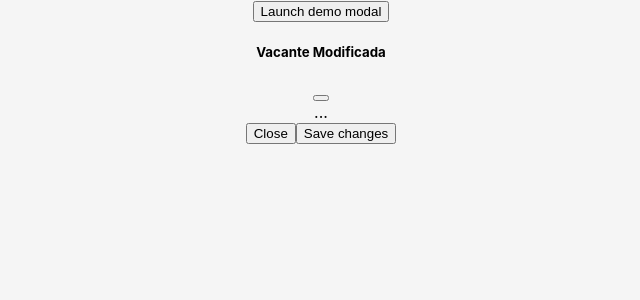
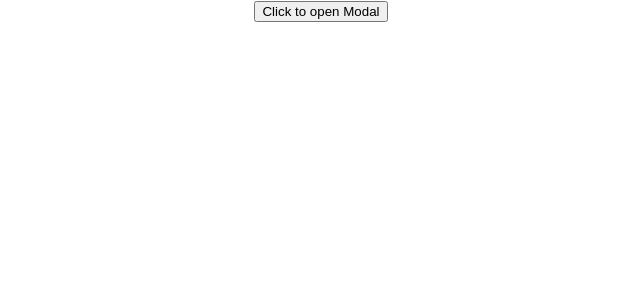
Before and after one commit to MASC95/Kodemia23g, a React (Create React App) app: page / in a window 1280 px wide. Shown: the top 300 px of the page, without its empty margins (319-959 px from the left). Built offline with nearby package versions, Linux system fonts and the light colour scheme; the HTML template or start-up script is replaced by a standard one.

Commit message:
modal application accepted - done

```diff
--- a/package.json
+++ b/package.json
@@ -7,7 +7,9 @@
     "@testing-library/react": "^13.4.0",
     "@testing-library/user-event": "^13.5.0",
     "react": "^18.2.0",
+    "react-bootstrap": "^2.7.4",
     "react-dom": "^18.2.0",
+    "react-icons": "^4.8.0",
     "react-scripts": "5.0.1",
     "web-vitals": "^2.1.4"
   },
--- a/src/App.js
+++ b/src/App.js
@@ -1,7 +1,5 @@
 import './App.css';
-import Navbar from './componentes/Navbar';
-import Popups from './componentes/PopUps/Popups';
-import Table1 from './componentes/Table1b/Table1';
+
 import Window from './componentes/Window/Window';
 function App() {
   return (
--- a/src/componentes/Window/Window.js
+++ b/src/componentes/Window/Window.js
@@ -1,34 +1,40 @@
-import React, { useState } from "react";
+import React from 'react';
+import { Button, Modal, Container, Row, Col } from 'react-bootstrap';
+import { IoCheckmarkCircleSharp } from 'react-icons/io5';
 
 const Window = () => {
+  const [showModal, setShowModal] = React.useState(false);
 
-        const [show, setShow] = useState(false);
+  const handleCloseModal = () => setShowModal(false);
+  const handleOpenModal = () => setShowModal(true);
 
-        const handleClose = () => setShow(false);
-        const handleShow = () => setShow(true);
   return (
-    <>
-    <button type="button" className="btn btn-success" data-toggle="modal" data-target="#exampleModal">
-      Launch demo modal
-    </button>
+    <Container>
+      <Row >
+        <Col className="">
 
-    <div className="modal fade" id="exampleModal" tabIndex="-1" aria-labelledby="exampleModalLabel" aria-hidden="true">
-      <div className="modal-dialog">
-        <div className="modal-content">
-          <div className="modal-header">
-            <h5 className="modal-title" id="exampleModalLabel">Vacante Modificada</h5>
-            <button type="button" className="btn-close" data-dismiss="modal" aria-label="Close"></button>
+          <Button variant="danger" size="lg" onClick={handleOpenModal} >
+            Click to open Modal
+          </Button>
+        </Col>
+      </Row>
+
+      <Modal show={showModal} onHide={handleCloseModal} aria-labelledby="basicModal">
+        <Modal.Header closeButton>
+          <Modal.Title id="myModalLabel">Close</Modal.Title>
+        </Modal.Header>
+
+        <Modal.Body className=''>
+          <h3 className='d-flex justify-content-center'>Aplicación Aceptada</h3>
+          <div className='icon d-flex justify-content-center mb-4'>
+          <IoCheckmarkCircleSharp style={{width:'200px', height: '200px', color: '#1DD75B' }}/>
           </div>
-          <div className="modal-body">...</div>
-          <div className="modal-footer">
-            <button type="button" className="btn btn-secondary" data-dismiss="modal" onClick={handleClose}>Close</button>
-            <button type="button" className="btn btn-primary" onClick={() => {}}>Save changes</button>
-          </div>
-        </div>
-      </div>
-    </div>
-  </>
-  )
-}
+        </Modal.Body>
 
-export default Window
+
+      </Modal>
+    </Container>
+  );
+};
+
+export default Window;
```
Also changed, not shown: 1 other file (tests, documents, lock files or other folders).
